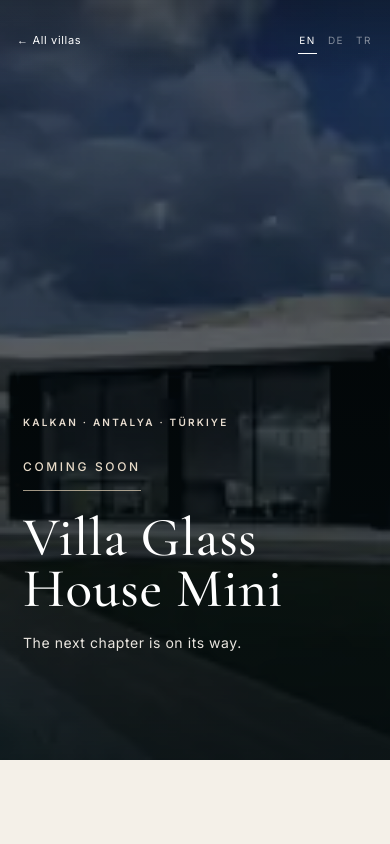
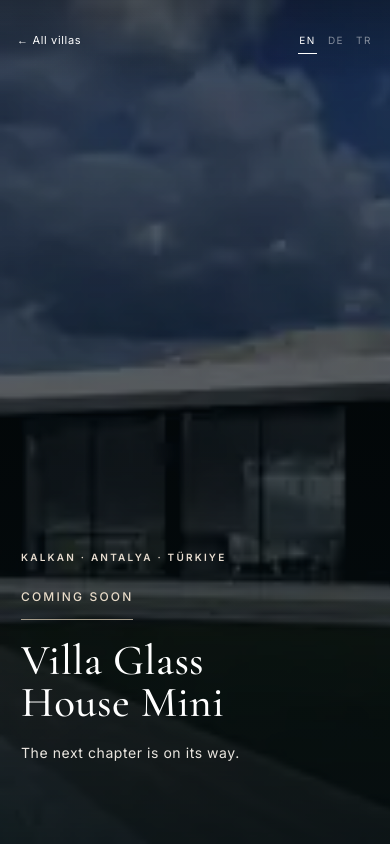
Before and after one commit to alperenklkn123/villa-websitesi, a plain HTML site: page villa-glass-house-mini.html in a window 390 px wide. Drawn offline with nearby package versions, Linux system fonts and the light colour scheme.

Commit message:
Fit Glass House Mini coming-soon teaser to a single screen on desktop and mobile

```diff
--- a/styles.css
+++ b/styles.css
@@ -245,3 +245,47 @@ body[data-id="glass-house"] .gh-location-link span{font-size:20px;line-height:.8
  .detail-hero--coming-soon .hero-content h1{font-size:clamp(55px,13vw,80px)}
 }
 @media(prefers-reduced-motion:reduce){.villa-card--coming-soon img{transition:none}}
+
+
+/* Villa Glass House Mini — single viewport teaser screen (EN / TR / DE). */
+body[data-id="glass-house-mini"].mini-teaser-only{height:100svh;min-height:0;overflow:hidden;overscroll-behavior:none}
+body[data-id="glass-house-mini"].mini-teaser-only main{height:100%;min-height:0;overflow:hidden}
+body[data-id="glass-house-mini"].mini-teaser-only .detail-hero{
+  height:100svh;min-height:0;max-height:100svh;overflow:hidden;
+}
+body[data-id="glass-house-mini"].mini-teaser-only .detail-hero .hero-content{
+  max-height:calc(100svh - 100px);
+  padding-bottom:clamp(45px,9vh,115px);
+}
+body[data-id="glass-house-mini"].mini-teaser-only .detail-hero .hero-content h1{
+  font-size:clamp(51px,8.2vw,118px);
+  line-height:.96;
+  max-width:100%;
+  text-wrap:balance;
+}
+@media(max-width:620px){
+  body[data-id="glass-house-mini"].mini-teaser-only .detail-hero .hero-content{
+    max-height:calc(100svh - 90px);
+    padding:0 21px clamp(48px,10vh,80px);
+  }
+  body[data-id="glass-house-mini"].mini-teaser-only .detail-hero .hero-content h1{
+    font-size:clamp(43px,10.5vw,68px);
+    line-height:.98;
+  }
+  body[data-id="glass-house-mini"].mini-teaser-only .detail-hero .mini-detail-soon-mark{
+    margin:12px 0 19px;
+    letter-spacing:.18em;
+  }
+}
+@media(max-height:580px){
+  body[data-id="glass-house-mini"].mini-teaser-only .detail-hero .hero-content{
+    padding-bottom:28px;
+  }
+  body[data-id="glass-house-mini"].mini-teaser-only .detail-hero .hero-content h1{
+    font-size:clamp(36px,6.5vw,70px);
+    margin-bottom:12px;
+  }
+  body[data-id="glass-house-mini"].mini-teaser-only .detail-hero .mini-detail-soon-mark{
+    margin:6px 0 12px;
+  }
+}
```
